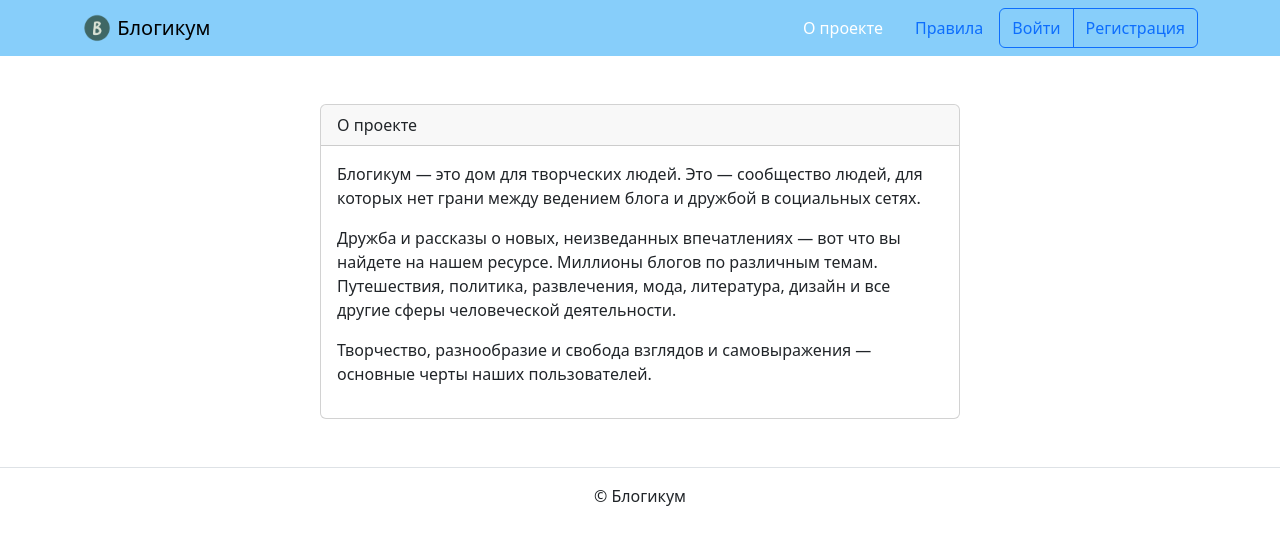
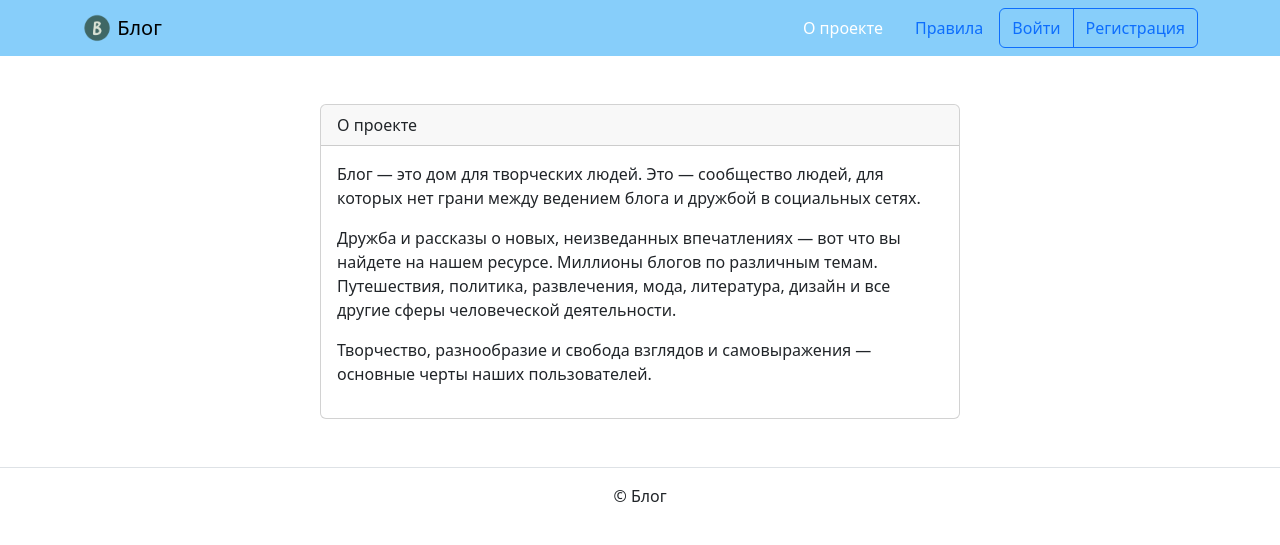
Before and after one commit to AlexeyADavydov/blog-project, a Django app: page /pages/about/ in a window 1280 px wide. Shown: the top 545 px of the page. Run offline with Django 3.2, Linux system fonts and the light colour scheme; parts of the project's set-up code (start-up, migrations or seed data) failed here and were passed over; some libraries are stand-ins or nearby versions.

Commit message:
Some minor changes

```diff
--- a/blogicum/templates/includes/footer.html
+++ b/blogicum/templates/includes/footer.html
@@ -1,3 +1,3 @@
 <footer class="border-top text-center py-3">
-  <p>© Блогикум</p>
+  <p>© Блог</p>
 </footer>
--- a/blogicum/templates/includes/header.html
+++ b/blogicum/templates/includes/header.html
@@ -4,7 +4,7 @@
     <div class="container">
       <a class="navbar-brand" href="{% url 'blog:index' %}">
         <img src="{% static 'img/logo.png' %}" width="30" height="30" class="d-inline-block align-top" alt="">
-        Блогикум
+        Блог
       </a>
       {% with request.resolver_match.view_name as view_name %}
         <ul class="nav  nav-pills">
--- a/blogicum/templates/pages/about.html
+++ b/blogicum/templates/pages/about.html
@@ -10,7 +10,7 @@
       </div>
       <div class="card-body">
         <p>
-          Блогикум — это дом для творческих людей. Это — сообщество людей, для которых
+          Блог — это дом для творческих людей. Это — сообщество людей, для которых
           нет грани между ведением блога и дружбой в социальных сетях.
         </p>
         <p>
```
